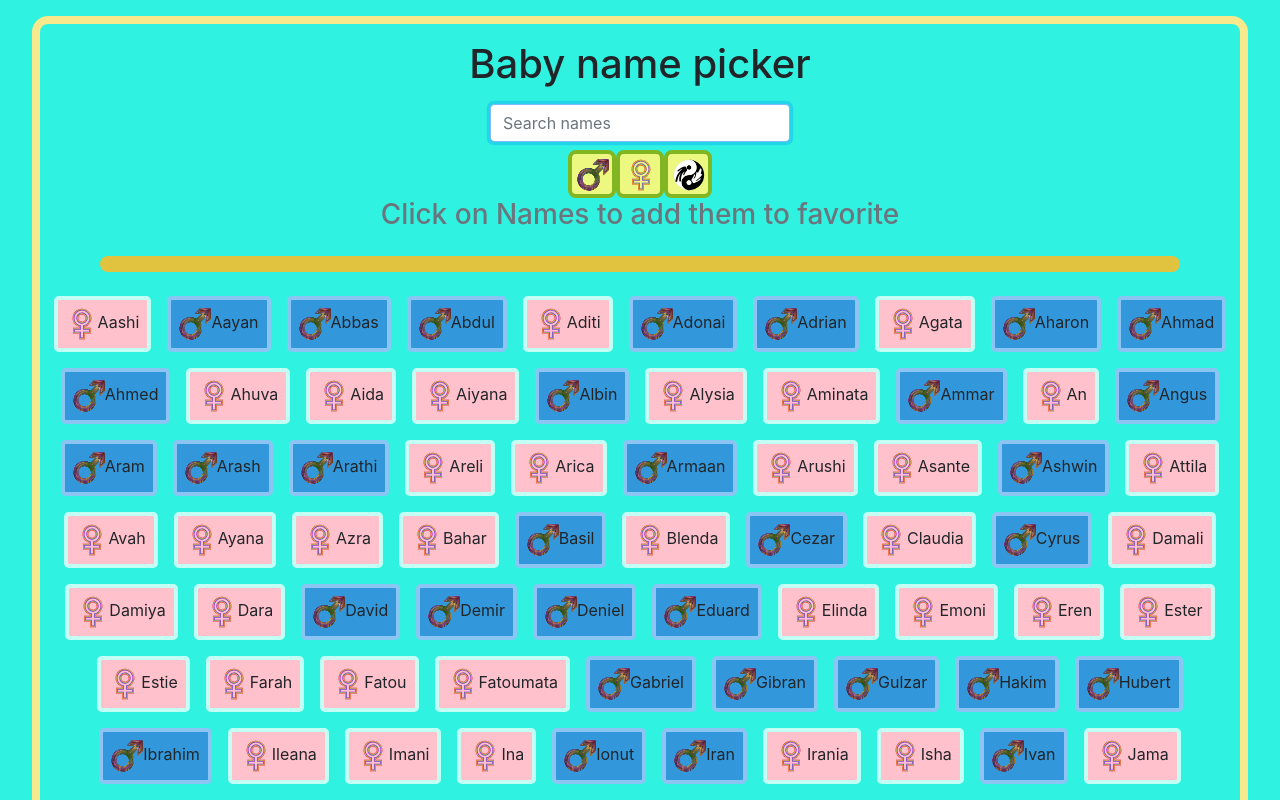
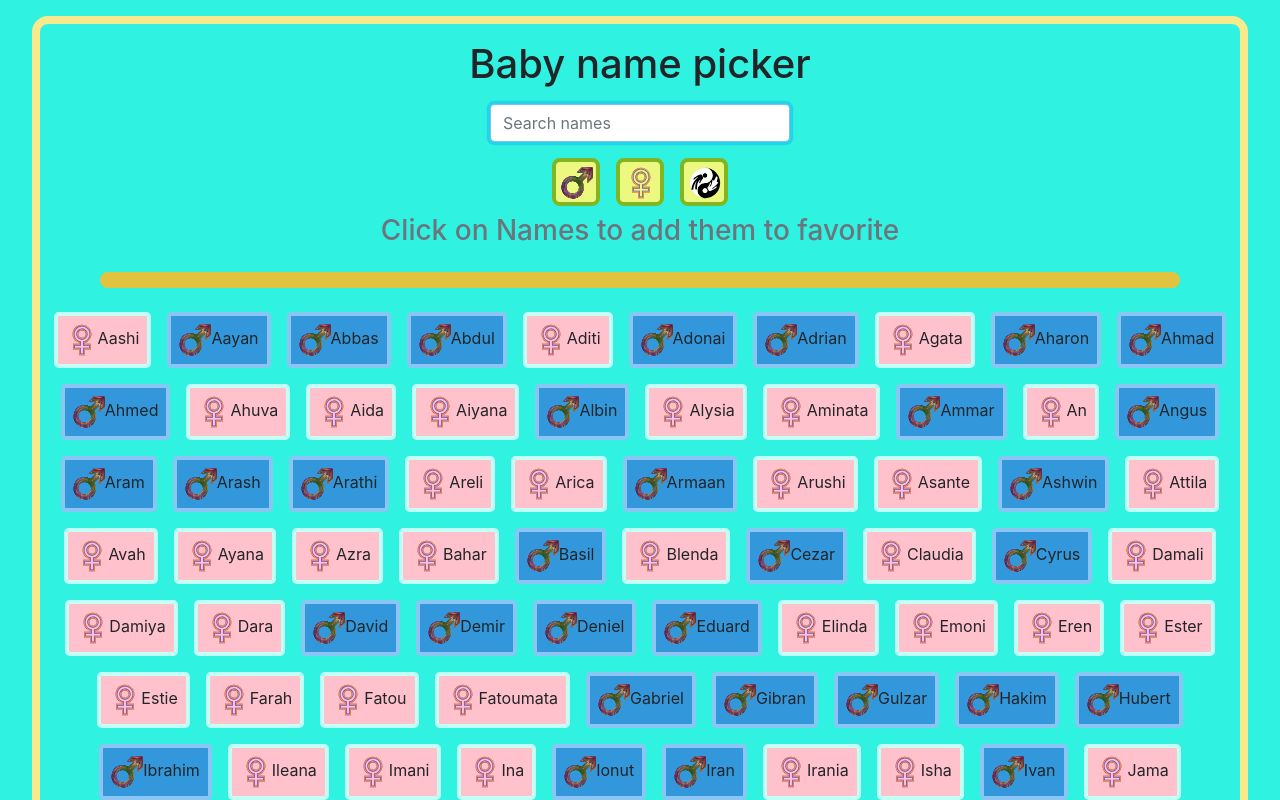
Before and after one commit to iTrip23/baby-names, a React (Create React App) app: page / in a window 1280 px wide. Shown: the top 800 px of the page. Built offline with nearby package versions, Linux system fonts and the light colour scheme.

Commit message:
added margin for filter buttons

```diff
--- a/src/App.css
+++ b/src/App.css
@@ -26,6 +26,9 @@ hr {
 	border-radius: 0.5rem;
 	padding: 0.3rem;
 	cursor: pointer;
+}
+button {
+	margin: 0.5rem;
 }
 
 .gender-symbols:focus {
```
